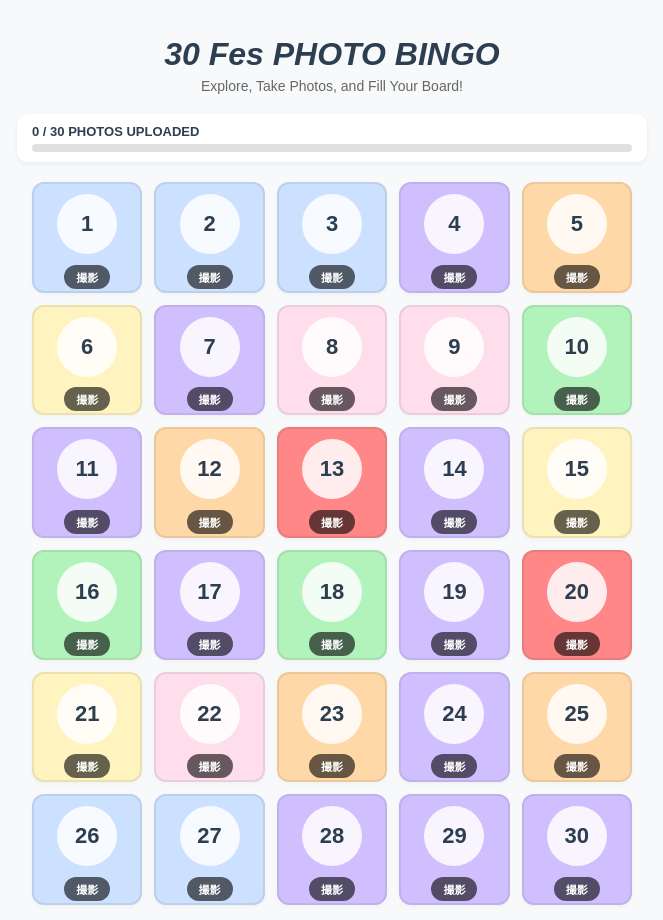
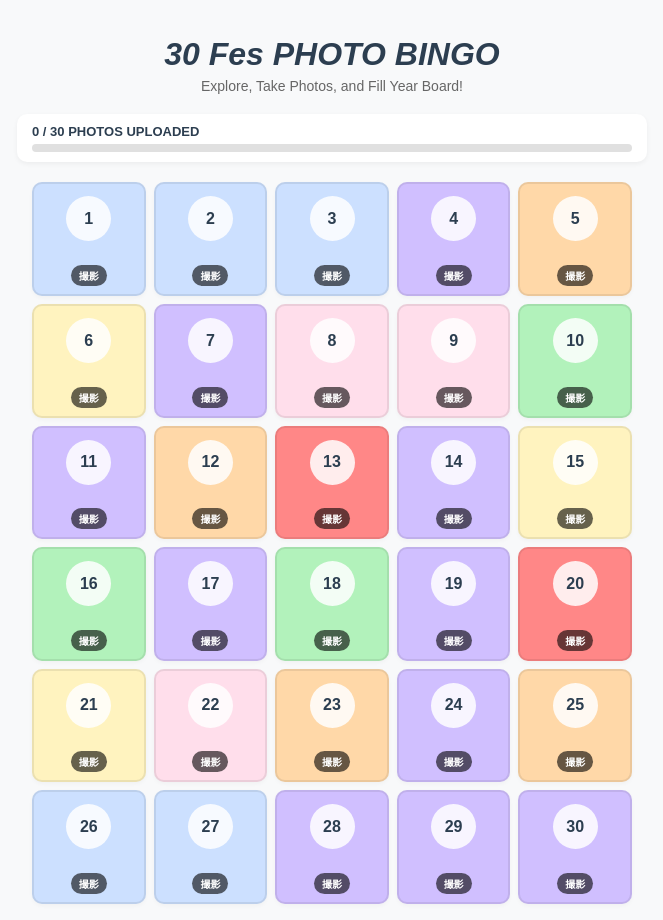
Before and after one commit to kodadesu/30_fes_pic_bingo, a Flask app: page / in a window 1280 px wide. Shown: the whole page, without its empty margins (308-971 px from the left). Run offline with Flask 3, Linux system fonts and the light colour scheme.

Commit message:
Update UI design and color scheme

```diff
--- a/templates/index.html
+++ b/templates/index.html
@@ -16,21 +16,19 @@
         .progress-bar { background: #e0e0e0; border-radius: 4px; height: 8px; overflow: hidden; }
         .progress-fill { background: #27ae60; height: 100%; width: 0%; transition: width 0.3s; }
 
+        /* スマホでもPCでも常に横5マスに固定 */
         .grid {
             display: grid;
-            grid-template-columns: repeat(3, 1fr);
-            gap: 12px;
+            grid-template-columns: repeat(5, 1fr);
+            gap: 8px;
             max-width: 600px;
             margin: 0 auto;
-        }
-        @media (min-width: 600px) {
-            .grid { grid-template-columns: repeat(5, 1fr); }
         }
 
         .card {
             border: 2px solid rgba(0,0,0,0.08);
-            border-radius: 12px;
--           padding: 8px;
+            border-radius: 10px;
+            padding: 6px;
             display: flex;
             flex-direction: column;
             align-items: center;
@@ -42,36 +40,36 @@
         .card.completed { border-color: #27ae60; }
 
         .photo-area {
-            width: 60px; height: 60px; border-radius: 50%; overflow: hidden; margin-top: 10px; background: rgba(255,255,255,0.85); display: flex; align-items: center; justify-content: center; position: relative;
+            width: 45px; height: 45px; border-radius: 50%; overflow: hidden; margin-top: 6px; background: rgba(255,255,255,0.85); display: flex; align-items: center; justify-content: center; position: relative;
         }
-        .card.completed .photo-area { border: 2px solid #27ae60; margin-top: 5px; }
+        .card.completed .photo-area { border: 2px solid #27ae60; margin-top: 3px; }
         .photo-area img { width: 100%; height: 100%; object-fit: cover; }
 
         .number-display {
-            font-size: 22px; font-weight: 800; color: #2c3e50;
+            font-size: 16px; font-weight: 800; color: #2c3e50;
         }
 
         input[type="file"] { display: none; }
         .upload-btn {
-            background: rgba(0,0,0,0.6); color: white; padding: 4px 12px; font-size: 11px;
+            background: rgba(0,0,0,0.6); color: white; padding: 3px 8px; font-size: 10px;
             border-radius: 20px; cursor: pointer; display: inline-block; font-weight: bold; margin-bottom: 2px;
         }
         .card.completed .upload-btn { background: #27ae60; }
 
-        /* カラーバリエーション（違いがはっきり分かるように調整） */
-        .bg-blue { background-color: #cce0ff; }       /* すっきりした青 */
-        .bg-yellow { background-color: #fff3bf; }    /* 明るい黄色 */
-        .bg-purple { background-color: #d0bfff; }    /* しっかりした青みパープル */
-        .bg-orange { background-color: #ffd8a8; }    /* 鮮やかなオレンジ */
-        .bg-pink { background-color: #ffdeeb; }      /* はっきりしたローズピンク */
-        .bg-green { background-color: #b2f2bb; }     /* 爽やかな緑 */
-        .bg-red { background-color: #ff8787; }       /* 濃いめの赤 */
+        /* カラーバリエーション */
+        .bg-blue { background-color: #cce0ff; }
+        .bg-yellow { background-color: #fff3bf; }
+        .bg-purple { background-color: #d0bfff; }
+        .bg-orange { background-color: #ffd8a8; }
+        .bg-pink { background-color: #ffdeeb; }
+        .bg-green { background-color: #b2f2bb; }
+        .bg-red { background-color: #ff8787; }
     </style>
 </head>
 <body>
 
     <h1>30 Fes PHOTO BINGO</h1>
-    <p class="subtitle">Explore, Take Photos, and Fill Your Board!</p>
+    <p class="subtitle">Explore, Take Photos, and Fill Year Board!</p>
 
     <div class="progress-container">
         <div class="progress-text">{{ completed_count }} / 30 PHOTOS UPLOADED</div>
```
